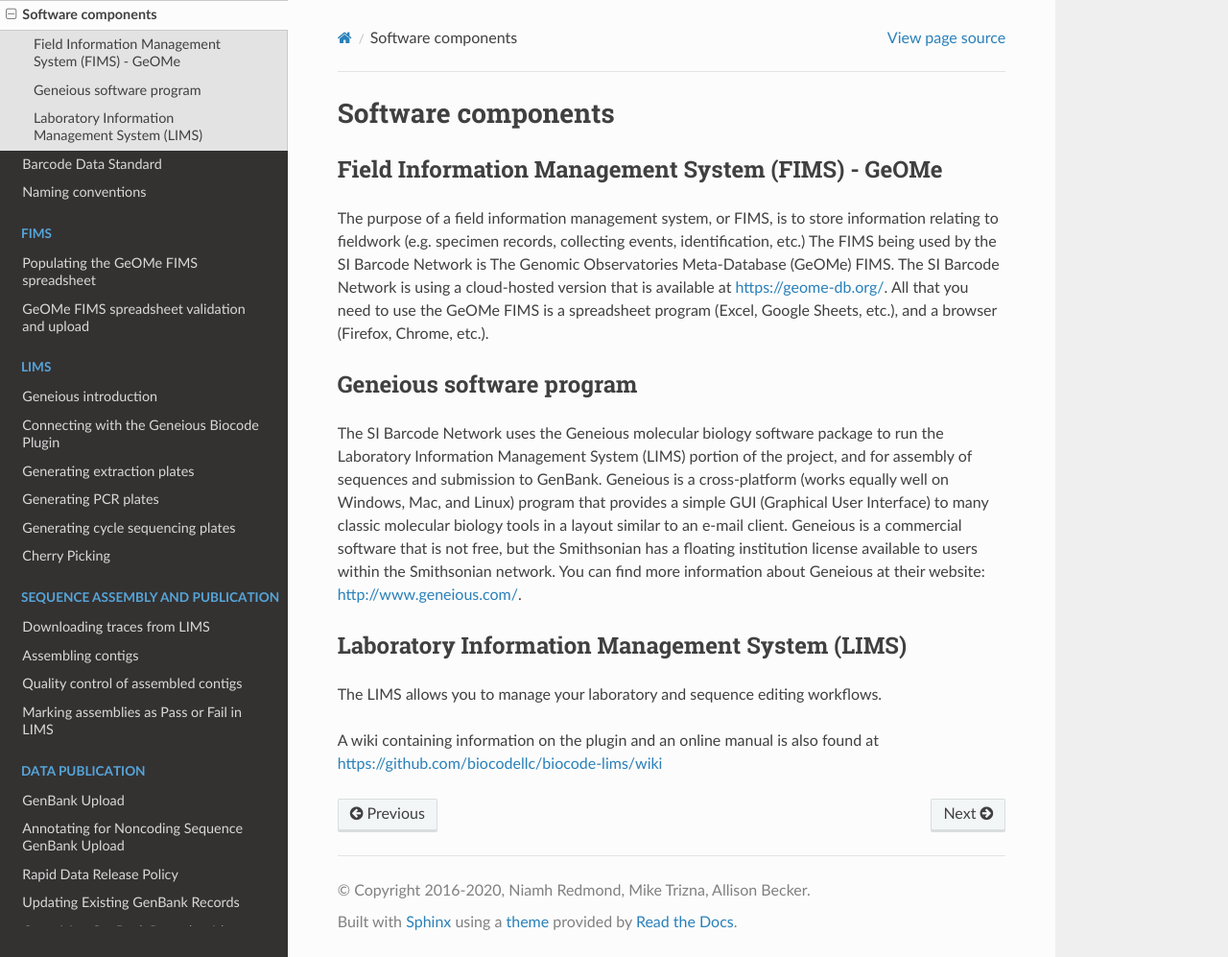
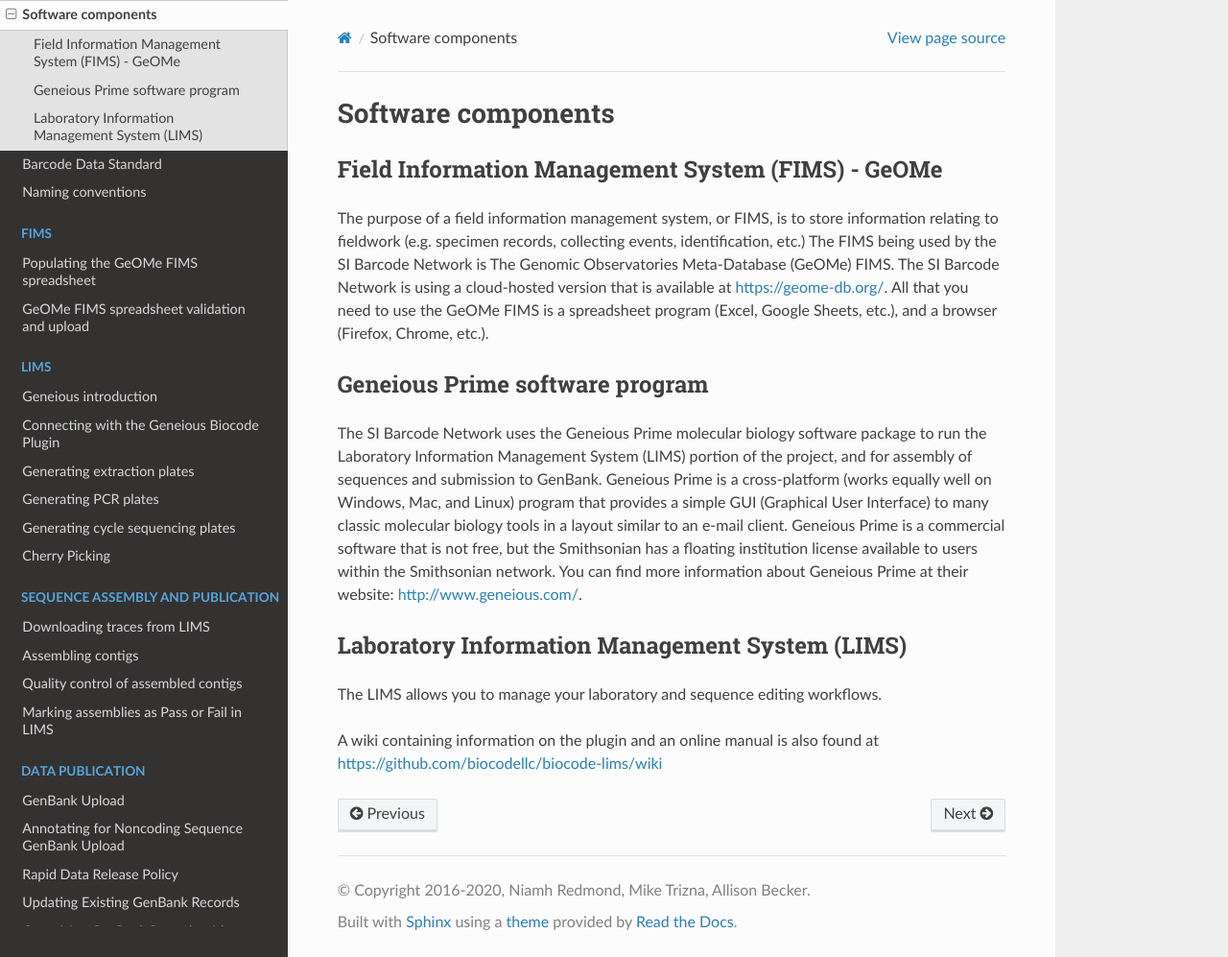
Before and after one commit to SIBarcodeNetwork/ReadtheDocsMaster, a Sphinx documentation site: the page built from Docs/software_components.rst, in a window 1280 px wide and 997 px high. Shown: the whole window at 96% size. Built offline with Sphinx 7.4.7 and the Read the Docs theme 2.0.0, drawn with Linux system fonts in a browser that asks for light colours.

Commit message:
Update software_components.rst
Updated "Geneious" to "Geneious Prime".

```diff
--- a/Docs/software_components.rst
+++ b/Docs/software_components.rst
@@ -8,10 +8,10 @@
 
 The purpose of a field information management system, or FIMS, is to store information relating to fieldwork (e.g. specimen records, collecting events, identification, etc.) The FIMS being used by the SI Barcode Network is The Genomic Observatories Meta-Database (GeOMe) FIMS. The SI Barcode Network is using a cloud-hosted version that is available at https://geome-db.org/. All that you need to use the GeOMe FIMS is a spreadsheet program (Excel, Google Sheets, etc.), and a browser (Firefox, Chrome, etc.).
 
-Geneious software program
+Geneious Prime software program
 -------------------------
 
-The SI Barcode Network uses the Geneious molecular biology software package to run the Laboratory Information Management System (LIMS) portion of the project, and for assembly of sequences and submission to GenBank. Geneious is a cross-platform (works equally well on Windows, Mac, and Linux) program that provides a simple GUI (Graphical User Interface) to many classic molecular biology tools in a layout similar to an e-mail client. Geneious is a commercial software that is not free, but the Smithsonian has a floating institution license available to users within the Smithsonian network. You can find more information about Geneious at their website: http://www.geneious.com/.
+The SI Barcode Network uses the Geneious Prime molecular biology software package to run the Laboratory Information Management System (LIMS) portion of the project, and for assembly of sequences and submission to GenBank. Geneious Prime is a cross-platform (works equally well on Windows, Mac, and Linux) program that provides a simple GUI (Graphical User Interface) to many classic molecular biology tools in a layout similar to an e-mail client. Geneious Prime is a commercial software that is not free, but the Smithsonian has a floating institution license available to users within the Smithsonian network. You can find more information about Geneious Prime at their website: http://www.geneious.com/.
 
 Laboratory Information Management System (LIMS)
 -----------------------------------------------
```
